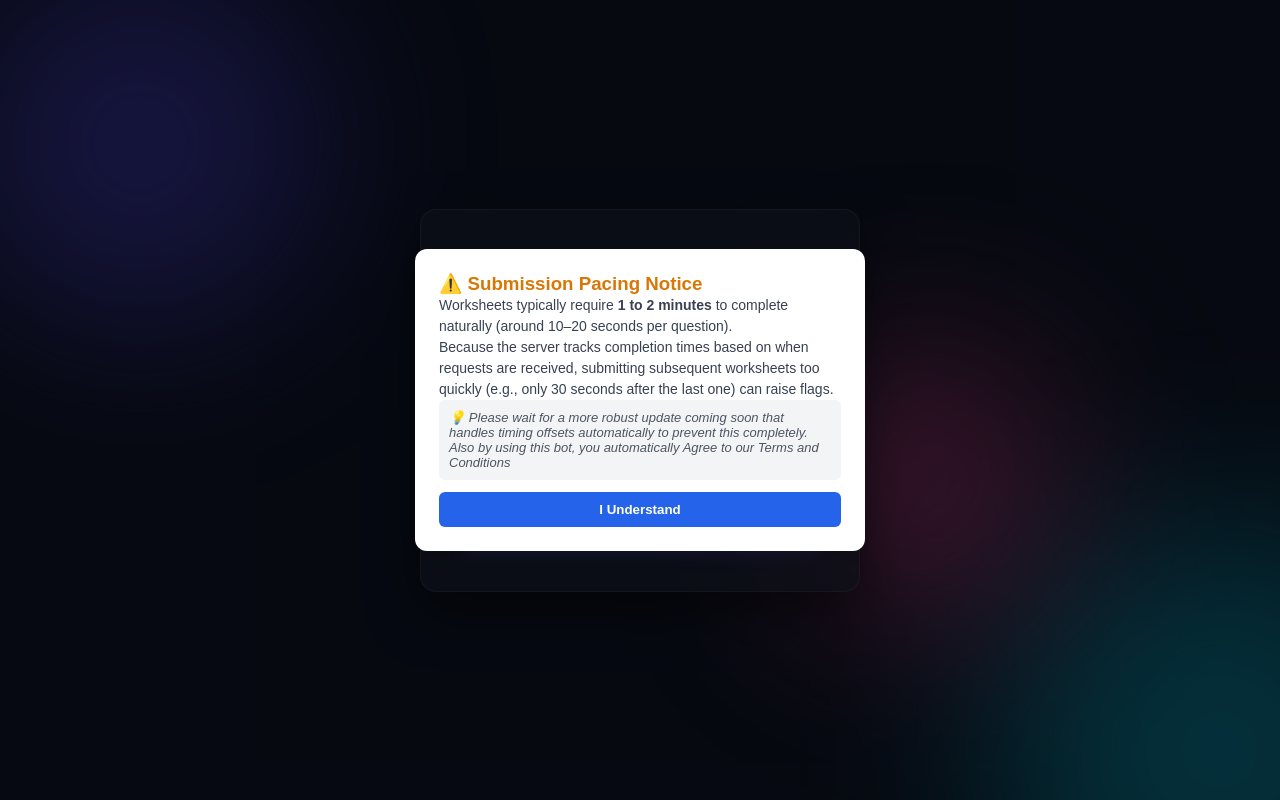
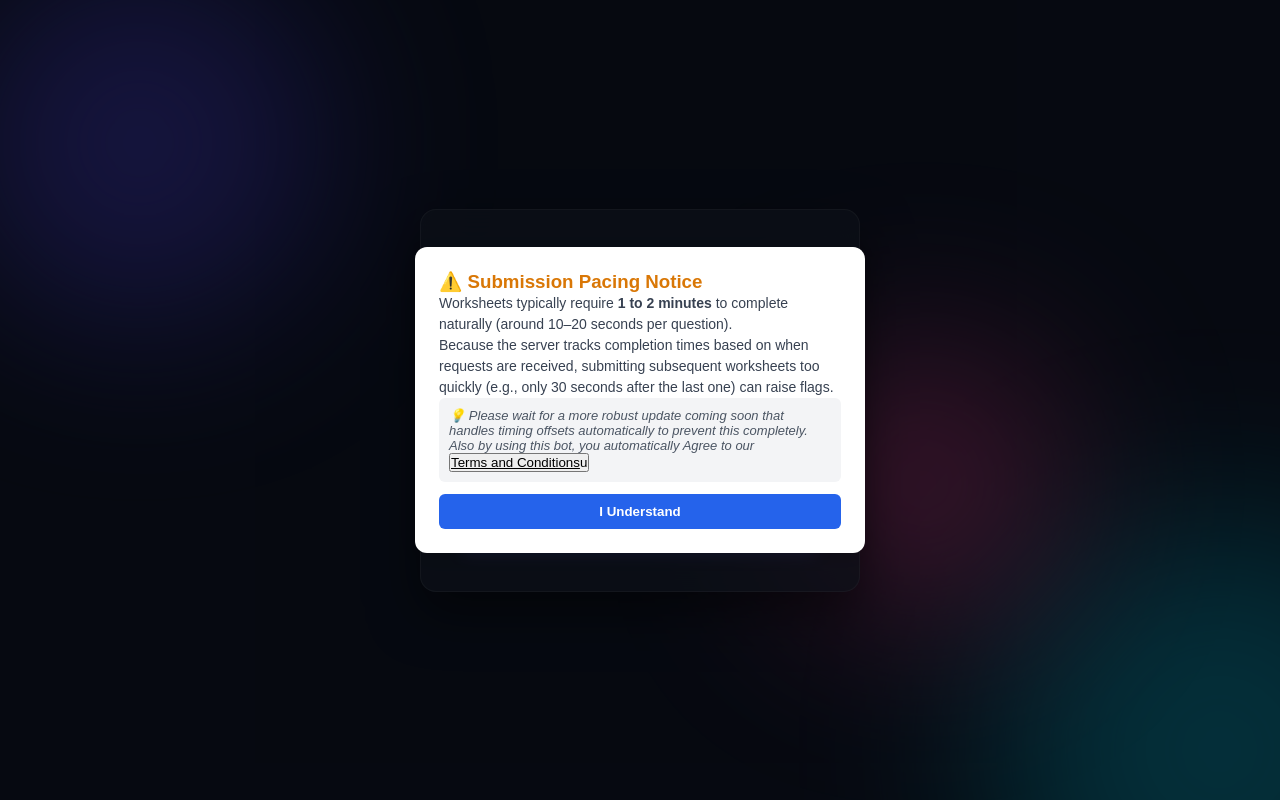
Before and after one commit to quizy7903-hue/worksheet, a website: page index1.html in a window 1280 px wide. Drawn offline with Linux system fonts and the light colour scheme.

Commit message:
Update index1.html

```diff
--- a/index1.html
+++ b/index1.html
@@ -322,7 +322,8 @@
       Because the server tracks completion times based on when requests are received, submitting subsequent worksheets too quickly (e.g., only 30 seconds after the last one) can raise flags.
     </p>
     <p style="color: #4b5563; font-size: 13px; font-style: italic; background-color: #f3f4f6; padding: 10px; border-radius: 6px;">
-      💡 Please wait for a more robust update coming soon that handles timing offsets automatically to prevent this completely. Also by using this bot, you automatically Agree to our Terms and Conditions
+      💡 Please wait for a more robust update coming soon that handles timing offsets automatically to prevent this completely. Also by using this bot, you automatically Agree to our <button type="button"><u>Terms and Conditions</u>u</button>
+
     </p>
     <button onclick="document.getElementById('warningModal').style.display='none'" style="width: 100%; padding: 10px; background-color: #2563eb; color: white; border: none; border-radius: 6px; font-weight: bold; cursor: pointer; margin-top: 12px;">
       I Understand
```
